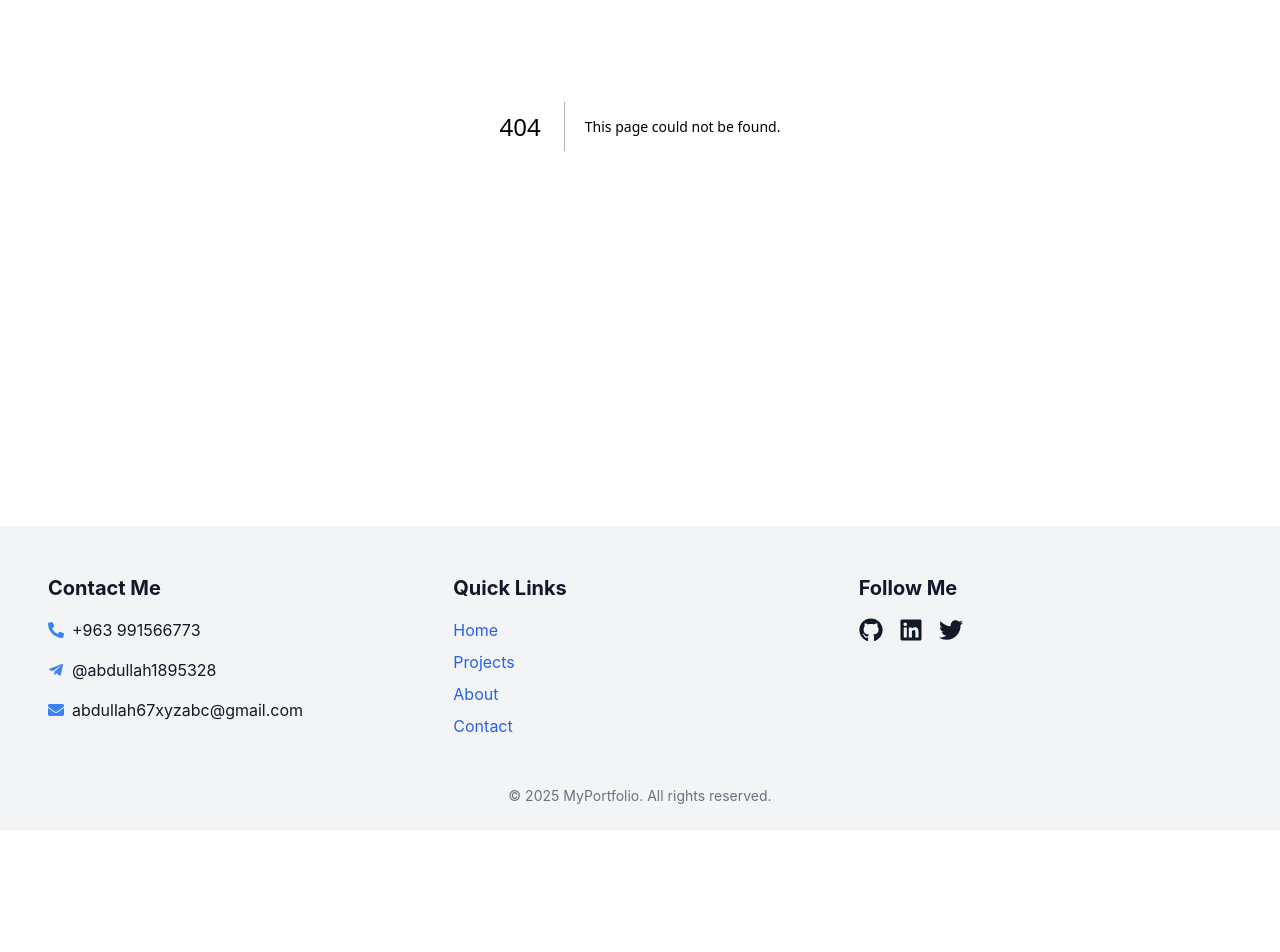
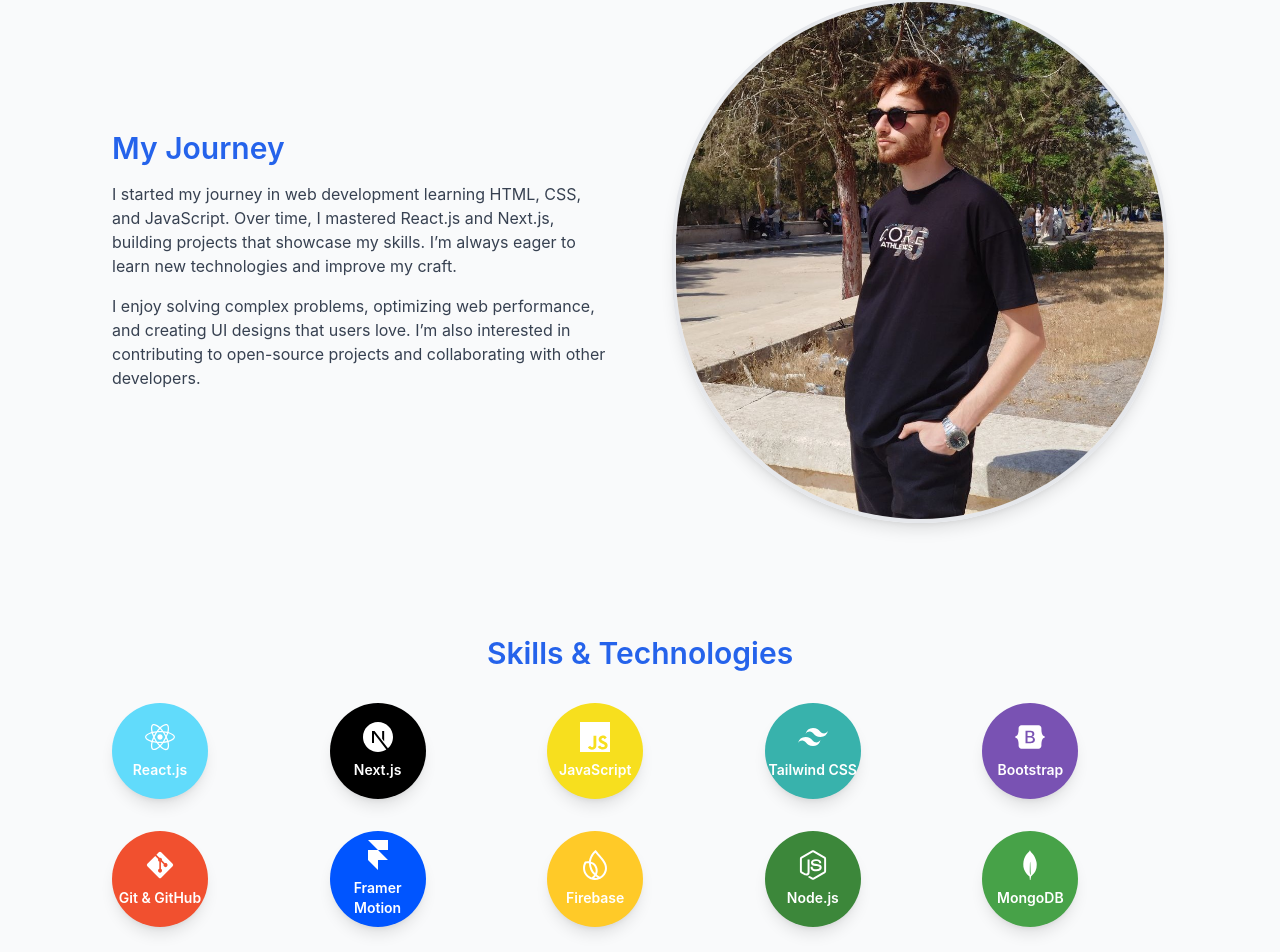
Before and after one commit to Abdullah-Alslam/My-Portfolio, a Next.js app: page /about in a window 1280 px wide. Before the commit this address had no page. Shown: the part 274-1226 px from the top of the page. Before the commit the page ends 1104 px from the top, so only its background shows below. Built offline with nearby package versions, Linux system fonts and the light colour scheme.

Commit message:
feat create about page with image , animation icons

```diff
--- /dev/null
+++ b/app/about/page.jsx
@@ -0,0 +1,118 @@
+"use client";
+
+import { useState, useEffect } from "react";
+import { motion, AnimatePresence } from "framer-motion";
+import PageLoader from "../components/Loading/PageLoading";
+import { FaReact, FaBootstrap, FaGitAlt, FaNodeJs, FaJava, FaFigma } from "react-icons/fa";
+import { SiNextdotjs, SiTailwindcss, SiJavascript, SiFirebase, SiMongodb, SiFramer } from "react-icons/si";
+
+export default function About() {
+  const [loading, setLoading] = useState(true);
+
+  useEffect(() => {
+    const timer = setTimeout(() => setLoading(false), 1200);
+    return () => clearTimeout(timer);
+  }, []);
+
+  const skills = [
+    { name: "React.js", icon: <FaReact />, color: "#61DBFB" },
+    { name: "Next.js", icon: <SiNextdotjs />, color: "#000000" },
+    { name: "JavaScript", icon: <SiJavascript />, color: "#F7DF1E" },
+    { name: "Tailwind CSS", icon: <SiTailwindcss />, color: "#38B2AC" },
+    { name: "Bootstrap", icon: <FaBootstrap />, color: "#7952B3" },
+    { name: "Git & GitHub", icon: <FaGitAlt />, color: "#F1502F" },
+    { name: "Framer Motion", icon: <SiFramer />, color: "#0055FF" },
+    { name: "Firebase", icon: <SiFirebase />, color: "#FFCA28" },
+    { name: "Node.js", icon: <FaNodeJs />, color: "#3C873A" },
+    { name: "MongoDB", icon: <SiMongodb />, color: "#47A248" },
+  ];
+
+  return (
+    <section className="bg-gray-50 dark:bg-gray-900 text-gray-900 dark:text-gray-100 min-h-screen overflow-hidden relative ">
+      <AnimatePresence mode="wait">
+        {loading ? (
+          <PageLoader key="loader" />
+        ) : (
+          <motion.div
+            key="content"
+            initial={{ opacity: 0, y: 40 }}
+            animate={{ opacity: 1, y: 0 }}
+            transition={{ duration: 1 }}
+            className="relative z-10 px-6 md:px-12 py-20 max-w-6xl mx-auto"
+          >
+            {/* Header */}
+            <div className="text-center mb-14">
+              <motion.h1
+                initial={{ opacity: 0, y: -20 }}
+                animate={{ opacity: 1, y: 0 }}
+                transition={{ duration: 0.6 }}
+                className="text-5xl font-extrabold bg-gradient-to-r from-blue-600 via-purple-500 to-pink-500 bg-clip-text text-transparent"
+              >
+                About Me
+              </motion.h1>
+              <p className="text-gray-600 dark:text-gray-300 mt-4 max-w-2xl mx-auto">
+                Hi! I'm Abdullah, a passionate Frontend Developer. I love building interactive, modern, and responsive web applications using React, Next.js, and Tailwind CSS. My goal is to create seamless user experiences and help businesses bring their ideas to life.
+              </p>
+            </div>
+
+            {/* About Content */}
+            <div className="grid md:grid-cols-2 gap-16 items-center">
+              <motion.div
+                initial={{ opacity: 0, x: -40 }}
+                animate={{ opacity: 1, x: 0 }}
+                transition={{ duration: 0.8 }}
+              >
+                <h2 className="text-3xl font-semibold mb-4 text-blue-600 dark:text-blue-400">
+                  My Journey
+                </h2>
+                <p className="text-gray-700 dark:text-gray-300 mb-4">
+                  I started my journey in web development learning HTML, CSS, and JavaScript. Over time, I mastered React.js and Next.js, building projects that showcase my skills. I’m always eager to learn new technologies and improve my craft.
+                </p>
+                <p className="text-gray-700 dark:text-gray-300">
+                  I enjoy solving complex problems, optimizing web performance, and creating UI designs that users love. I’m also interested in contributing to open-source projects and collaborating with other developers.
+                </p>
+              </motion.div>
+              <motion.div
+                initial={{ opacity: 0, x: 40 }}
+                animate={{ opacity: 1, x: 0 }}
+                transition={{ duration: 0.8 }}
+              >
+                <img
+                  src="/profile2.jpg"
+                  alt="Abdullah"
+                  className="w-65 h-65 rounded-full shadow-lg border-4 border-gray-200 dark:border-gray-700 mx-auto"
+                />
+              </motion.div>
+            </div>
+
+            {/* Skills Section */}
+            <div className="mt-28">
+              <h2 className="text-3xl font-semibold mb-8 text-blue-600 dark:text-blue-400 text-center">
+                Skills & Technologies
+              </h2>
+              <div className="grid grid-cols-2 sm:grid-cols-3 md:grid-cols-5 gap-8 justify-center">
+                {skills.map((skill, idx) => (
+                  <motion.div
+                    key={idx}
+                    initial={{ opacity: 0, y: 20 }}
+                    whileInView={{ opacity: 1, y: 0 }}
+                    viewport={{ once: true }}
+                    transition={{ duration: 0.5, delay: idx * 0.1 }}
+                    className="flex flex-col items-center justify-center w-24 h-24 rounded-full shadow-lg cursor-pointer "
+                    style={{ backgroundColor: skill.color }}
+                    whileHover={{ scale: 1.2 }}
+                  >
+                    <div className="text-3xl text-white">{skill.icon}</div>
+                    <span className="mt-2 text-white text-sm font-semibold text-center">
+                      {skill.name}
+                    </span>
+                  </motion.div>
+                ))}
+              </div>
+            </div>
+          </motion.div>
+        )}
+      </AnimatePresence>
+    </section>
+  );
+}
```
